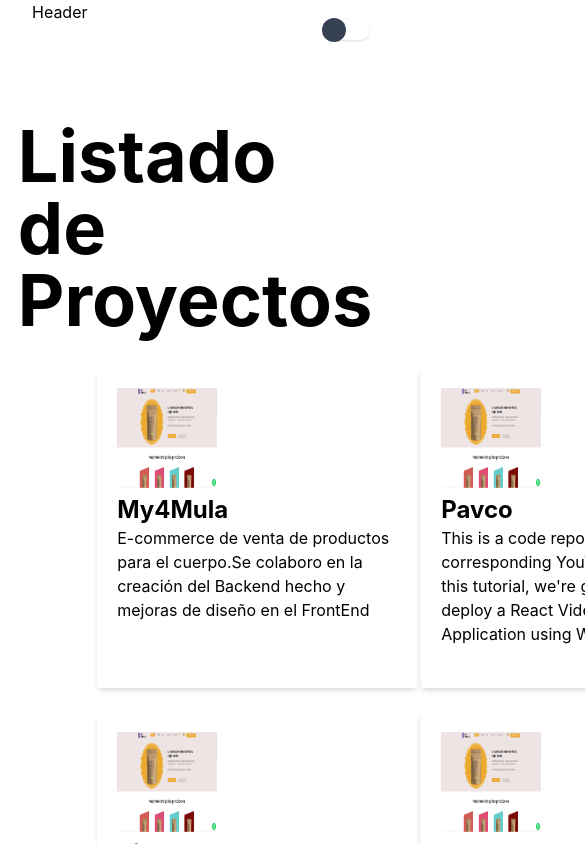
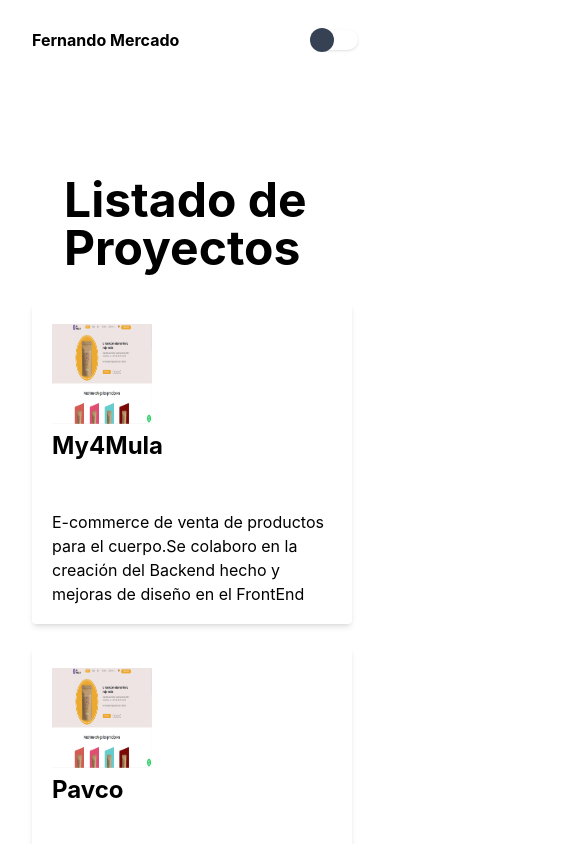
Before and after one commit to fernando59/portfolio-fernando, a Next.js app: page / in a window 390 px wide. Shown: the top 844 px of the page, 585 px wide, since content can reach past the window. Built offline with nearby package versions, Linux system fonts and the light colour scheme.

Commit message:
Add example header

```diff
--- a/components/Header.jsx
+++ b/components/Header.jsx
@@ -2,10 +2,19 @@
 
 export const Header = () => {
     return <>
-        <header>
+        <header className="w-full mx-auto container h-20">
+            <div className="h-full flex justify-between items-center ">
+                <h1 className="font-bold text-1xl md:text-2xl">Fernando Mercado</h1>
 
-            <div>Header</div>
-            <ToggleThemeButton/>
+                <ul className="hidden  md:flex gap-5">
+                    <li><a href="#" className="font-bold">Sobre Mi</a></li>
+                    <li><a href="#" className="font-bold">Proyectos</a></li>
+                </ul>
+                <div className="relative">
+                    <ToggleThemeButton />
+
+                </div>
+            </div>
         </header>
     </>
 }
--- a/components/Header/ToggleThemeButton.jsx
+++ b/components/Header/ToggleThemeButton.jsx
@@ -6,19 +6,19 @@
     const isDark = theme === 'light'
     return <>
         <button
-            class="absolute top-5 right-5 w-10 h-5 md:w-12 md:h-6 rounded-2xl bg-white flex items-center transition duration-300 focus:outline-none shadow"
+            className=" w-10 h-5 md:w-12 md:h-6 rounded-2xl bg-white flex items-center transition duration-300 focus:outline-none shadow"
             onClick={changeTheme}>
             <div
-                class={`w-6 h-6 md:w-7 md:h-7 relative rounded-full transition duration-500 transform dark:bg-yellow-500 bg-bunker-300  p-1 text-white ${isDark ? 'translate-x-5' : '-translate-x-2'} `}>
+                className={`w-6 h-6 md:w-7 md:h-7 relative rounded-full transition duration-500 transform dark:bg-yellow-500 bg-bunker-300  p-1 text-white ${isDark ? 'translate-x-5' : '-translate-x-2'} `}>
 
                 {
                     theme === 'dark' && <svg xmlns="http://www.w3.org/2000/svg" fill="none" viewBox="0 0 24 24" stroke="currentColor">
-                        <path stroke-linecap="round" stroke-linejoin="round" stroke-width="2" d="M12 3v1m0 16v1m9-9h-1M4 12H3m15.364 6.364l-.707-.707M6.343 6.343l-.707-.707m12.728 0l-.707.707M6.343 17.657l-.707.707M16 12a4 4 0 11-8 0 4 4 0 018 0z" />
+                        <path strokeLinecap="round" strokeLinejoin="round" strokeWidth="2" d="M12 3v1m0 16v1m9-9h-1M4 12H3m15.364 6.364l-.707-.707M6.343 6.343l-.707-.707m12.728 0l-.707.707M6.343 17.657l-.707.707M16 12a4 4 0 11-8 0 4 4 0 018 0z" />
                     </svg>
                 }
                 {
                     theme === 'light' && <svg xmlns="http://www.w3.org/2000/svg" fill="none" viewBox="0 0 24 24" stroke="currentColor">
-                        <path stroke-linecap="round" stroke-linejoin="round" stroke-width="2" d="M20.354 15.354A9 9 0 018.646 3.646 9.003 9.003 0 0012 21a9.003 9.003 0 008.354-5.646z" />
+                        <path strokeLinecap="round" strokeLinejoin="round" strokeWidth="2" d="M20.354 15.354A9 9 0 018.646 3.646 9.003 9.003 0 0012 21a9.003 9.003 0 008.354-5.646z" />
                     </svg>
                 }
             </div>
--- a/components/ProyectCard.jsx
+++ b/components/ProyectCard.jsx
@@ -5,7 +5,7 @@
 
     <div className="bg-white p-5 rounded dark:bg-bunker shadow-md w-80 h-80">
         <Image src={image} width='100%' height={'100%'} alt={title} />
-        <h2 className="text-2xl font-bold">{title}</h2>
+        <h2 className="text-2xl font-bold h-20 ">{title}</h2>
         <div>{description}</div>
     </div>
   </>
--- a/components/ProyectList.jsx
+++ b/components/ProyectList.jsx
@@ -2,11 +2,11 @@
 import { CardProyect } from './ProyectCard'
 export const Proyects = () => {
   return <>
-    <h2 className='text-7xl font-bold p-8'>Listado de Proyectos</h2>
-    <div className='container mx-auto grid gap-6 content-center grid-columns-custom w-[60%] '>
+    <h2 className='text-5xl md:text-7xl font-bold p-8'>Listado de Proyectos</h2>
+    <div className='container mx-auto grid gap-6 content-center grid-columns-custom  w-full md:w-[60%] '>
 
       {
-        projectsData.map(proyect => <CardProyect {...proyect} />)
+        projectsData.map(proyect => <CardProyect key={proyect.id} {...proyect} />)
       }
     </div>
 
--- a/styles/globals.css
+++ b/styles/globals.css
@@ -21,6 +21,6 @@
 }
 
 .grid-columns-custom {
-  /* grid-template-columns: repeat(auto-fit, minmax(300px, 1fr)); */
-  grid-template-columns: repeat(2, minmax(300px, 1fr));
+  grid-template-columns: repeat(auto-fit, minmax(300px, 1fr));
+  /* grid-template-columns: repeat(2, minmax(300px, 1fr)); */
 }
```
